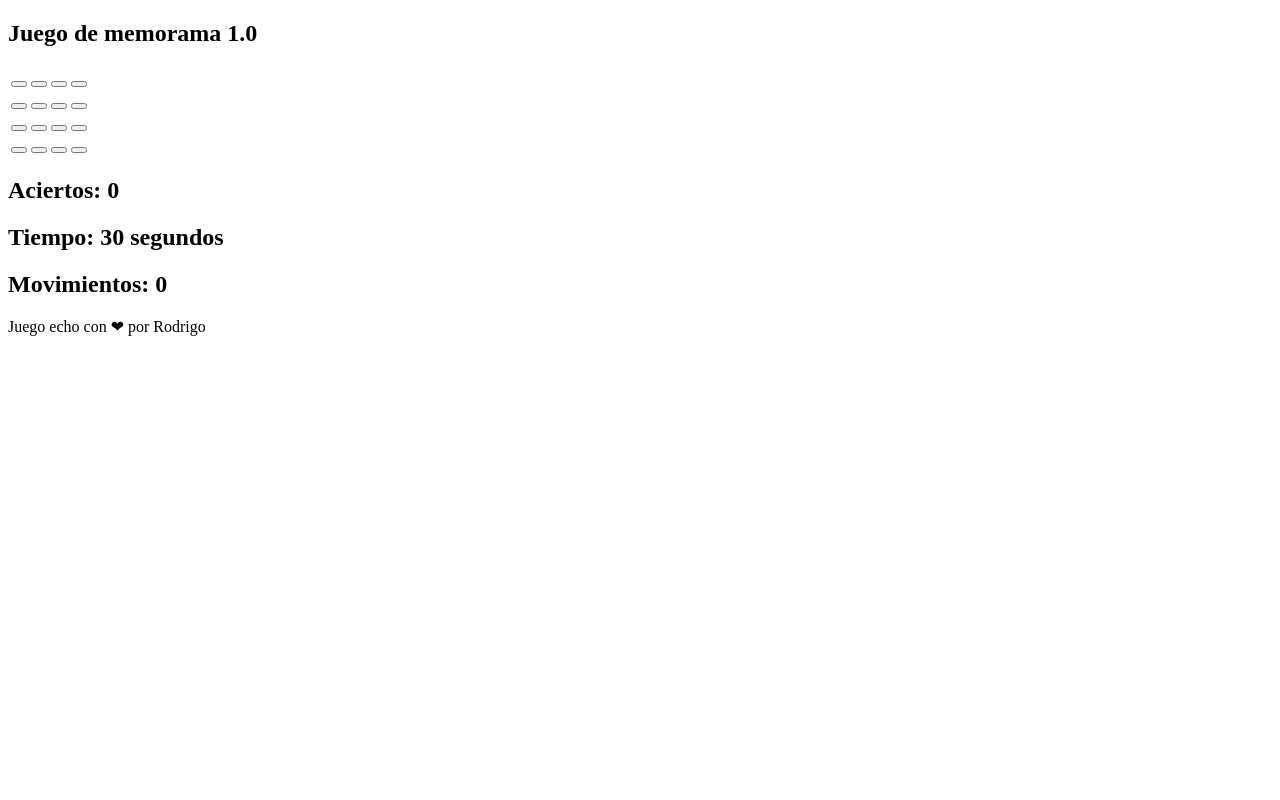
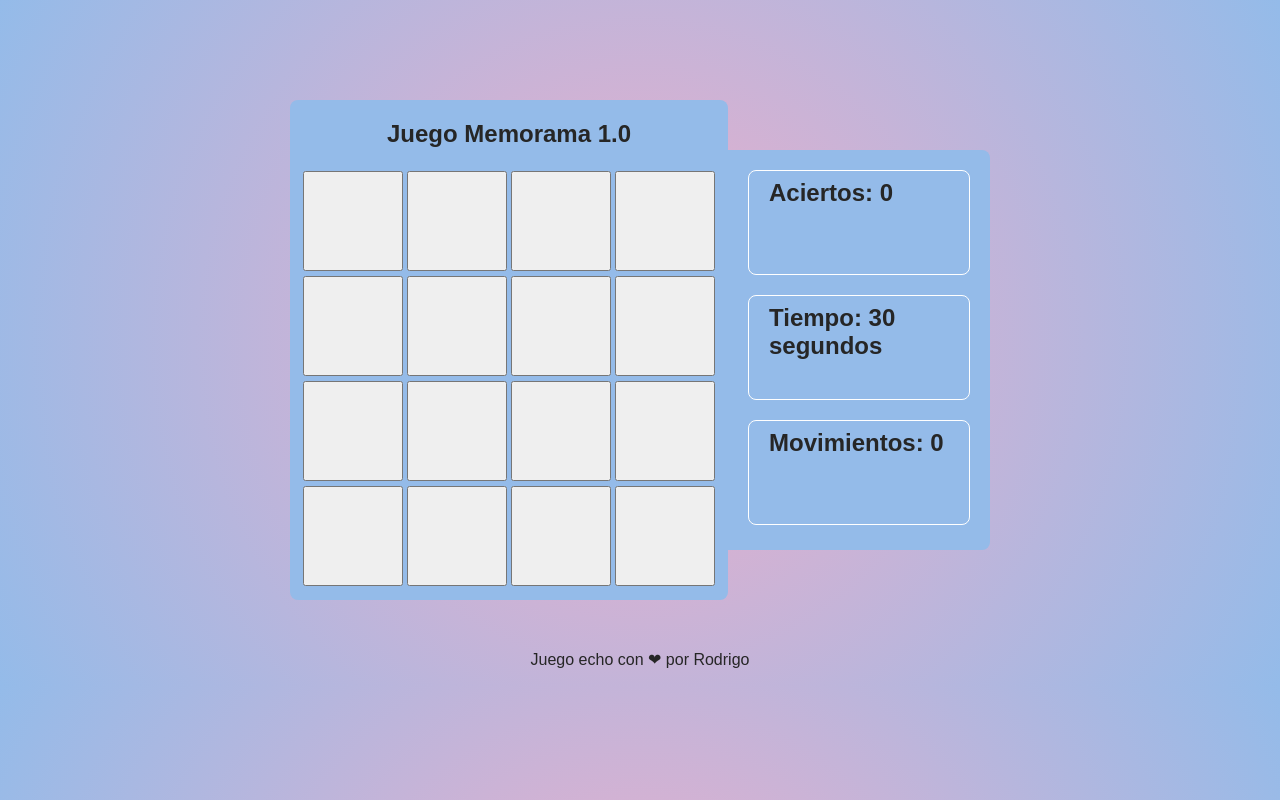
Before and after one commit to rodrigomp88/Memorama-1.0, a plain HTML site: page index.html in a window 1280 px wide. Drawn offline with Linux system fonts and the light colour scheme.

Commit message:
estilos terminados

```diff
--- a/index.html
+++ b/index.html
@@ -10,7 +10,7 @@
   <body>
     <main>
       <section class="section1">
-        <h1>Juego de memorama 1.0</h1>
+        <h1>Juego Memorama 1.0</h1>
         <table>
           <tr>
             <td><button id="0" onclick="destapar(0)"></button></td>
--- a/style.css
+++ b/style.css
@@ -0,0 +1,60 @@
+body {
+  background: rgb(238, 174, 202);
+  background: radial-gradient(
+    circle,
+    rgba(238, 174, 202, 1) 0%,
+    rgba(148, 187, 233, 1) 100%
+  );
+  font-family: sans-serif;
+  color: #262626;
+}
+
+main {
+  width: 700px;
+  margin: 100px auto 50px;
+  display: flex;
+  align-items: center;
+}
+
+.section1 {
+  background-color: rgba(148, 187, 233, 1);
+  padding: 0 10px 10px 10px;
+  border-radius: 8px;
+}
+
+h1 {
+  text-align: center;
+}
+
+button {
+  height: 100px;
+  width: 100px;
+  font-size: 40px;
+  color: #000;
+  font-weight: bold;
+}
+
+button:hover {
+  cursor: pointer;
+}
+
+.section2 {
+  background-color: rgba(148, 187, 233, 1);
+  border-top-right-radius: 8px;
+  border-bottom-right-radius: 8px;
+  width: 250px;
+  height: 400px;
+  padding: 0 20px;
+}
+
+.estadisticas {
+  border: 1px solid #fff;
+  height: 105px;
+  border-radius: 8px;
+  padding: 8px 20px;
+  box-sizing: border-box;
+}
+
+footer {
+  text-align: center;
+}
```
